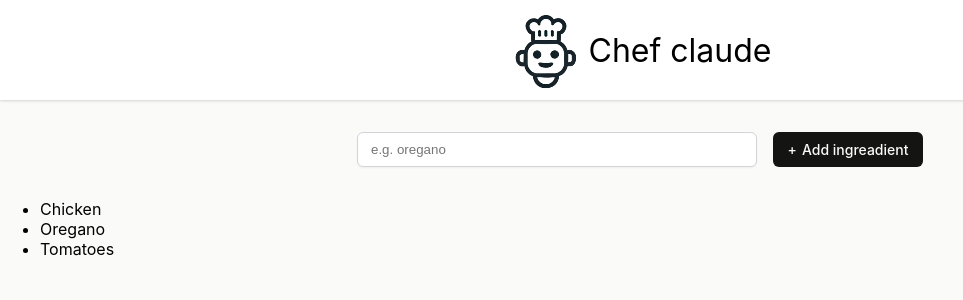
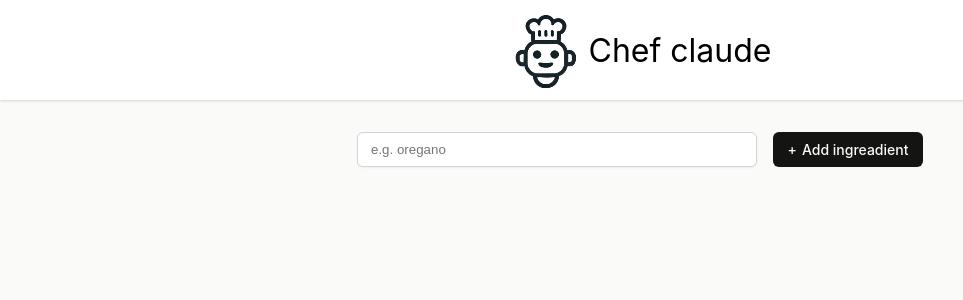
Before and after one commit to marsila/chef-claud, a React (Vite) app: page / in a window 1280 px wide. Shown: the top 300 px of the page, without its empty margins (0-963 px from the left). Built offline with nearby package versions, Linux system fonts and the light colour scheme.

Commit message:
Add ingredient

```diff
--- a/MainSection.jsx
+++ b/MainSection.jsx
@@ -2,7 +2,7 @@ import { useState } from "react";
 
 export default function MainSection(){
 
-    const [ingredients, setIngredients] = useState(["Chicken", "Oregano", "Tomatoes"]);
+    const [ingredients, setIngredients] = useState([]);
     const ingredientsListItems = ingredients.map((item, index) => (
         <li key={index}>{item}</li>
     ));
@@ -12,7 +12,11 @@ export default function MainSection(){
     const handleFormSubmit = (e)=>{
         e.preventDefault();
         console.log(ingredients);
-
+        //FormData API
+        const formData = new FormData(e.currentTarget);
+        const newIngredient = formData.get("ingredient");
+        setIngredients(prevIngrediants => [...prevIngrediants,newIngredient]);
+        e.currentTarget.reset();
     }
     return(
         <>
```
